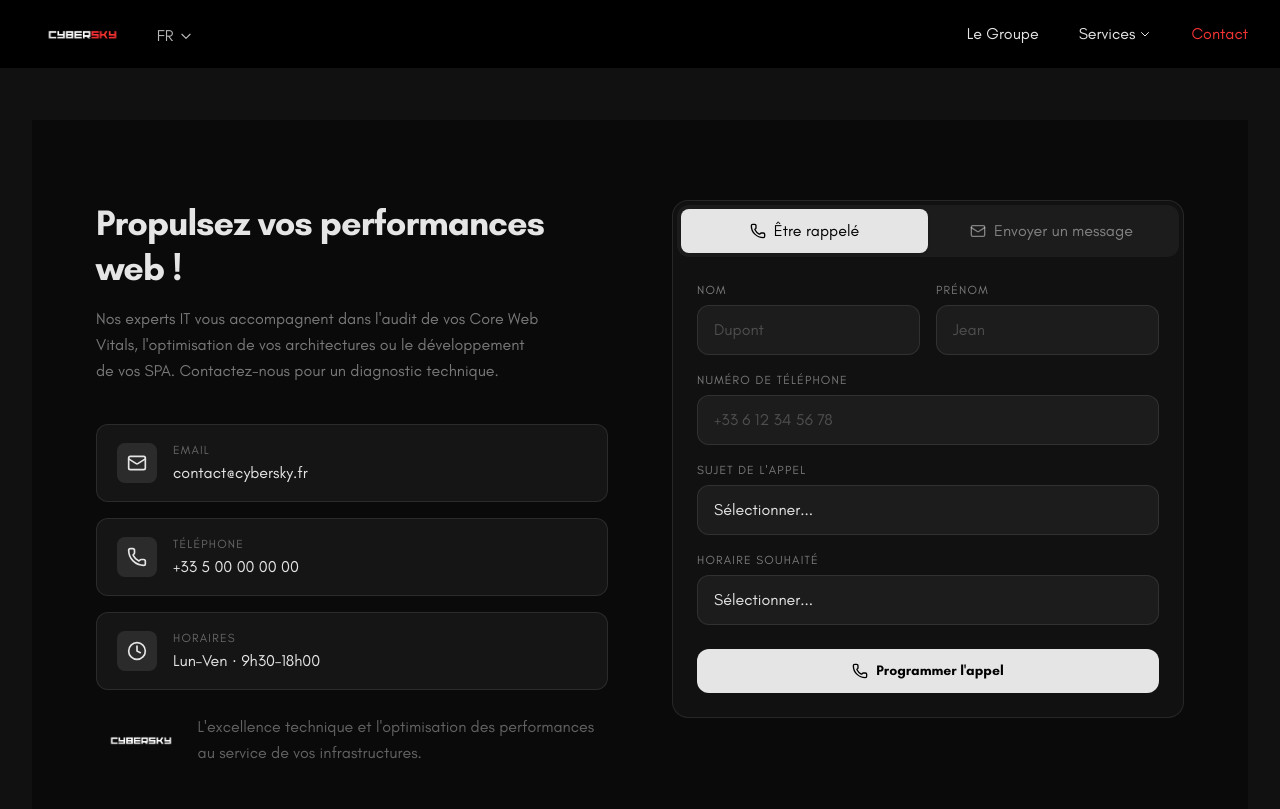
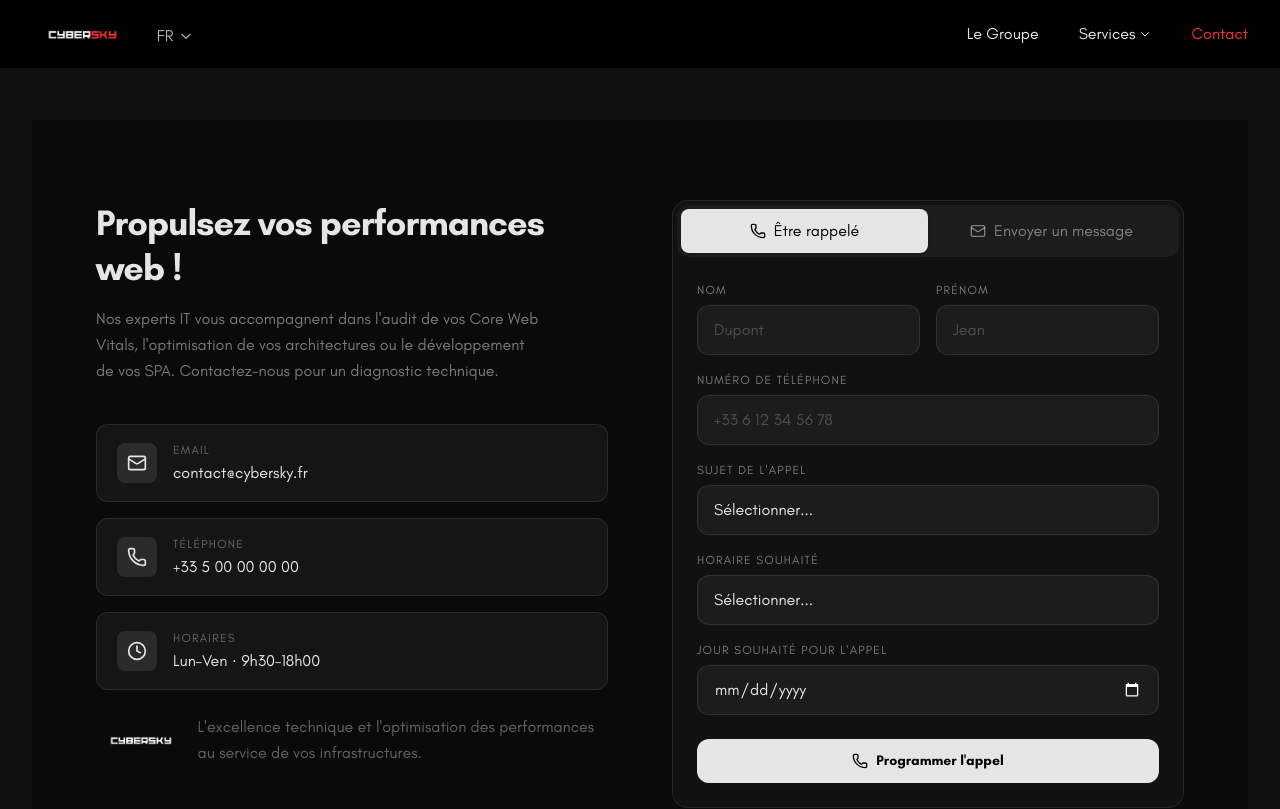
Before and after one commit to 4skygroup/cybersky, a React (Vite) app: page /contact in a window 1280 px wide. Shown: the top 809 px of the page. Built offline with nearby package versions, Linux system fonts and the light colour scheme.

Commit message:
feat(contact): ajout du champ conditionnel de date pour la demande de rappel

```diff
--- a/src/components/contact/ContactForm.tsx
+++ b/src/components/contact/ContactForm.tsx
@@ -48,6 +48,7 @@ function CallbackForm() {
     const [prenom, setPrenom] = useState("");
     const [tel, setTel] = useState("");
     const [sujet, setSujet] = useState("");
+    const [jour, setJour] = useState("");
     const [horaire, setHoraire] = useState("");
     const [status, setStatus] = useState<"idle" | "sending" | "sent" | "error">("idle");
 
@@ -93,6 +94,15 @@ function CallbackForm() {
             <Field label={t('contact.form.phone')} placeholder="+33 6 12 34 56 78" type="tel" value={tel} onChange={setTel} />
             <SelectField label={t('contact.form.subject_call')} options={subjects} value={sujet} onChange={setSujet} defaultText={t('contact.form.select')} />
             <SelectField label={t('contact.form.time_slot')} options={timeSlots} value={horaire} onChange={setHoraire} defaultText={t('contact.form.select')} />
+
+            <Field
+                label={t('contact.form.callDayLabel')}
+                placeholder="JJ/MM/AAAA"
+                type="date"
+                value={jour}
+                onChange={setJour}
+                className="scheme-dark"
+            />
 
             {status === "sent" && <p className="text-sm text-green-400 text-center">{t('contact.form.success')}</p>}
             {status === "error" && <p className="text-sm text-red-400 text-center">{t('contact.form.error')}</p>}
@@ -174,11 +184,31 @@ function MessageForm() {
     );
 }
 
-function Field({ label, placeholder, type = "text", value, onChange }: { label: string; placeholder: string; type?: string; value: string; onChange: (v: string) => void; }) {
+function Field({
+    label,
+    placeholder,
+    type = "text",
+    value,
+    onChange,
+    className = "" // 1. On accepte la prop (vide par défaut)
+}: {
+    label: string;
+    placeholder: string;
+    type?: string;
+    value: string;
+    onChange: (v: string) => void;
+    className?: string; // 2. On déclare le type pour apaiser TypeScript
+}) {
     return (
         <div className="flex flex-col gap-1.5">
             <label className="text-t6 font-medium uppercase tracking-widest text-white/50">{label}</label>
-            <input type={type} placeholder={placeholder} value={value} onChange={(e) => onChange(e.target.value)} className="w-full rounded-xl border border-white/10 bg-white/5 px-4 py-3 text-t5 text-white placeholder:text-white/25 outline-none transition focus:border-white/30 focus:bg-white/8" />
+            <input
+                type={type}
+                placeholder={placeholder}
+                value={value}
+                onChange={(e) => onChange(e.target.value)}
+                className={`w-full rounded-xl border border-white/10 bg-white/5 px-4 py-3 text-t5 text-white placeholder:text-white/25 outline-none transition focus:border-white/30 focus:bg-white/8 ${className}`}
+            />
         </div>
     );
 }
--- a/src/i18n.ts
+++ b/src/i18n.ts
@@ -713,6 +713,8 @@ const resources = {
           sending: "Envoi...",
           btn_call: "Programmer l'appel",
           btn_message: "Envoyer le message",
+          callDayLabel: "Jour souhaité pour l'appel",
+          callDayPlaceholder: "Sélectionnez une date (ex: Lundi, ou JJ/MM)",
         },
 
         subjects: {
@@ -1494,6 +1496,8 @@ const resources = {
           first_name: "First Name",
           phone: "Phone Number",
           email: "Email",
+          callDayLabel: "Preferred day for the call",
+          callDayPlaceholder: "Select a date (e.g., Monday, or MM/DD)",
           subject_call: "Call Subject",
           subject_msg: "Subject",
           time_slot: "Preferred Time Slot",
```
